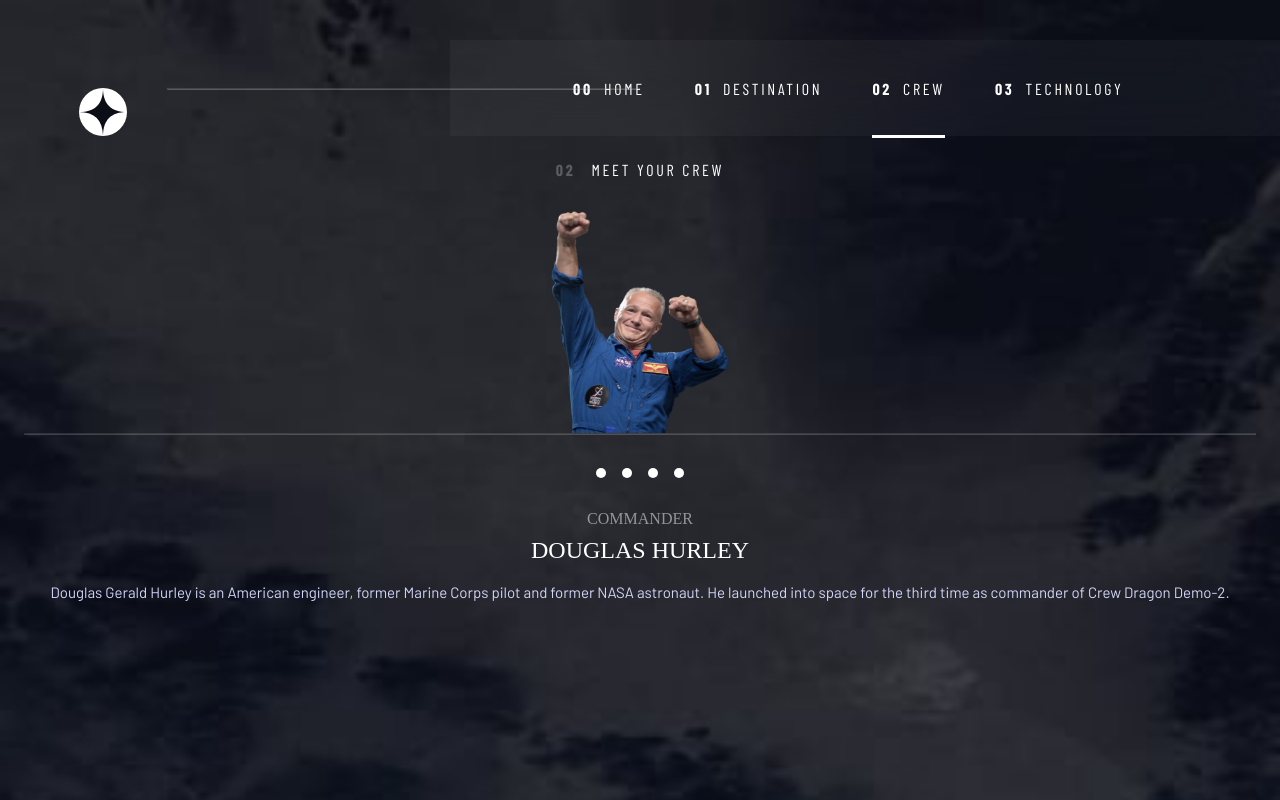
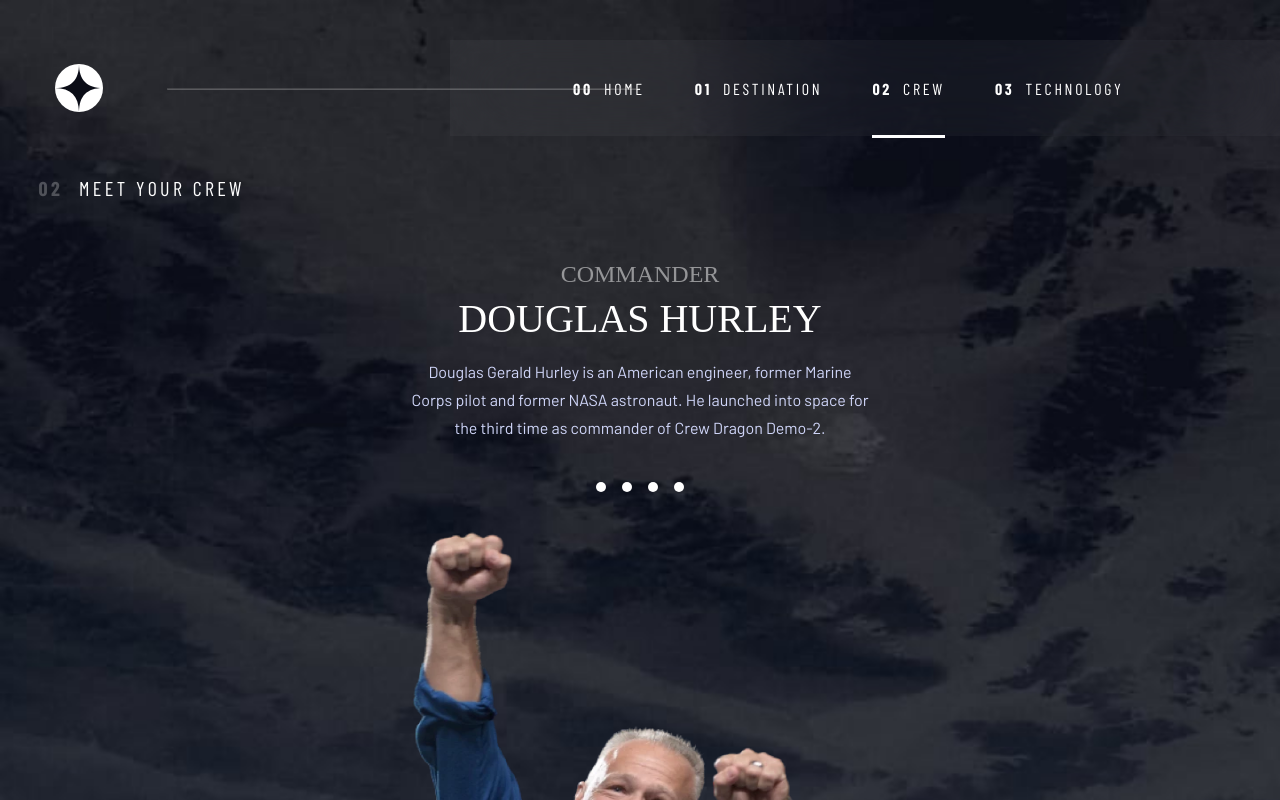
Before and after one commit to achiewe/space-tourism-website, a React (Vite) app: page /Crew/douglas in a window 1280 px wide. Shown: the top 800 px of the page. Built offline with nearby package versions, Linux system fonts and the light colour scheme; a web font is replaced by a local one.

Commit message:
add responsive tablet design for crew tsx

```diff
--- a/src/components/Crew.tsx
+++ b/src/components/Crew.tsx
@@ -1,6 +1,7 @@
 import styled from "styled-components";
 import Header from "./Header/Header";
 import BgMobile from "../../public/photoes/crew/background-crew-mobile.jpg";
+import BgTablet from "../../public/photoes/crew/background-crew-tablet.jpg";
 import { Link, useParams } from "react-router-dom";
 import data from "../../data.json";
 
@@ -24,6 +25,7 @@ const Crew = (): JSX.Element => {
         <div className="image-div">
           <img src={imageAddress} alt="douglas image" />
           <hr className="hr-image" />
+        </div>
         <div className="main-info">
           <NavDiv className="switch-commander">
             <Link to="/Crew/douglas" className="douglas"></Link>
@@ -33,11 +35,10 @@ const Crew = (): JSX.Element => {
           </NavDiv>
           <div className="commander-div">
             <div className="commander-name">
-                <h2>Commander </h2>
+              <h2>{crewInfo?.role} </h2>
               <h1> {crewInfo?.name}</h1>
             </div>
             <p>{crewInfo?.bio}</p>
-            </div>
           </div>
         </div>
       </div>
@@ -58,6 +59,11 @@ const CrewMain = styled.div`
   background-size: cover;
   padding: 24px 24px 0 24px;
   justify-content: flex-start;
+  @media (min-width: 768px) {
+    padding: 0px;
+    background-image: url(${BgTablet});
+    padding: 0;
+  }
 
   .meet-crew {
     width: 100%;
@@ -68,6 +74,12 @@ const CrewMain = styled.div`
     gap: 16px;
     justify-content: center;
     align-items: center;
+    @media (min-width: 768px) {
+      margin-top: 64px;
+      margin-bottom: 60px;
+      justify-content: flex-start;
+      padding-left: 38.5px;
+    }
 
     h3 {
       font-family: "Barlow Condensed";
@@ -78,6 +90,14 @@ const CrewMain = styled.div`
       text-align: left;
       color: #ffffff;
       opacity: 0.25;
+
+      @media (min-width: 768px) {
+        font-size: 20px;
+        font-weight: 700;
+        line-height: 24px;
+        letter-spacing: 3.375px;
+        text-align: left;
+      }
     }
 
     .meet-text {
@@ -89,6 +109,14 @@ const CrewMain = styled.div`
       text-align: left;
       color: #ffffff;
       text-transform: uppercase;
+
+      @media (min-width: 768px) {
+        font-size: 20px;
+        font-weight: 400;
+        line-height: 24px;
+        letter-spacing: 3.375px;
+        text-align: left;
+      }
     }
   }
 
@@ -99,6 +127,10 @@ const CrewMain = styled.div`
     gap: 33px;
     justify-content: center;
     align-items: center;
+    @media (min-width: 768px) {
+      flex-direction: column-reverse;
+      gap: 40px;
+    }
 
     .image-div {
       width: 100%;
@@ -106,15 +138,25 @@ const CrewMain = styled.div`
       flex-direction: column;
       justify-content: center;
       align-items: center;
+
       img {
         width: 177.12px;
         height: 222px;
+
+        @media (min-width: 768px) {
+          width: 456.37px;
+          height: 572px;
+        }
       }
       .hr-image {
         width: 100%;
         height: 1px;
         background: #383b4b;
         opacity: 0.2;
+
+        @media (min-width: 768px) {
+          display: none;
+        }
       }
     }
 
@@ -125,6 +167,10 @@ const CrewMain = styled.div`
       justify-content: center;
       align-items: center;
       gap: 32px;
+      @media (min-width: 768px) {
+        flex-direction: column-reverse;
+        gap: 40px;
+      }
 
       .commander-div {
         width: 100%;
@@ -153,6 +199,14 @@ const CrewMain = styled.div`
             color: #ffffff;
             mix-blend-mode: normal;
             opacity: 0.5;
+
+            @media (min-width: 768px) {
+              font-size: 24px;
+              font-weight: 400;
+              line-height: 28px;
+              letter-spacing: 0px;
+              text-align: center;
+            }
           }
 
           h1 {
@@ -164,6 +218,14 @@ const CrewMain = styled.div`
             text-align: center;
             color: #ffffff;
             text-transform: uppercase;
+
+            @media (min-width: 768px) {
+              font-size: 40px;
+              font-weight: 400;
+              line-height: 46px;
+              letter-spacing: 0px;
+              text-align: center;
+            }
           }
         }
 
@@ -175,6 +237,14 @@ const CrewMain = styled.div`
           letter-spacing: 0px;
           text-align: center;
           color: #d0d6f9;
+          @media (min-width: 768px) {
+            font-size: 16px;
+            font-weight: 400;
+            line-height: 28px;
+            letter-spacing: 0px;
+            text-align: center;
+            width: 458px;
+          }
         }
       }
     }
@@ -187,7 +257,6 @@ const NavDiv = styled.nav`
   gap: 16px;
   justify-content: center;
   align-items: center;
-  margin-top: 33px;
 
   a {
     width: 10px;
```
Lines whose indentation alone changed are shown as unchanged.
